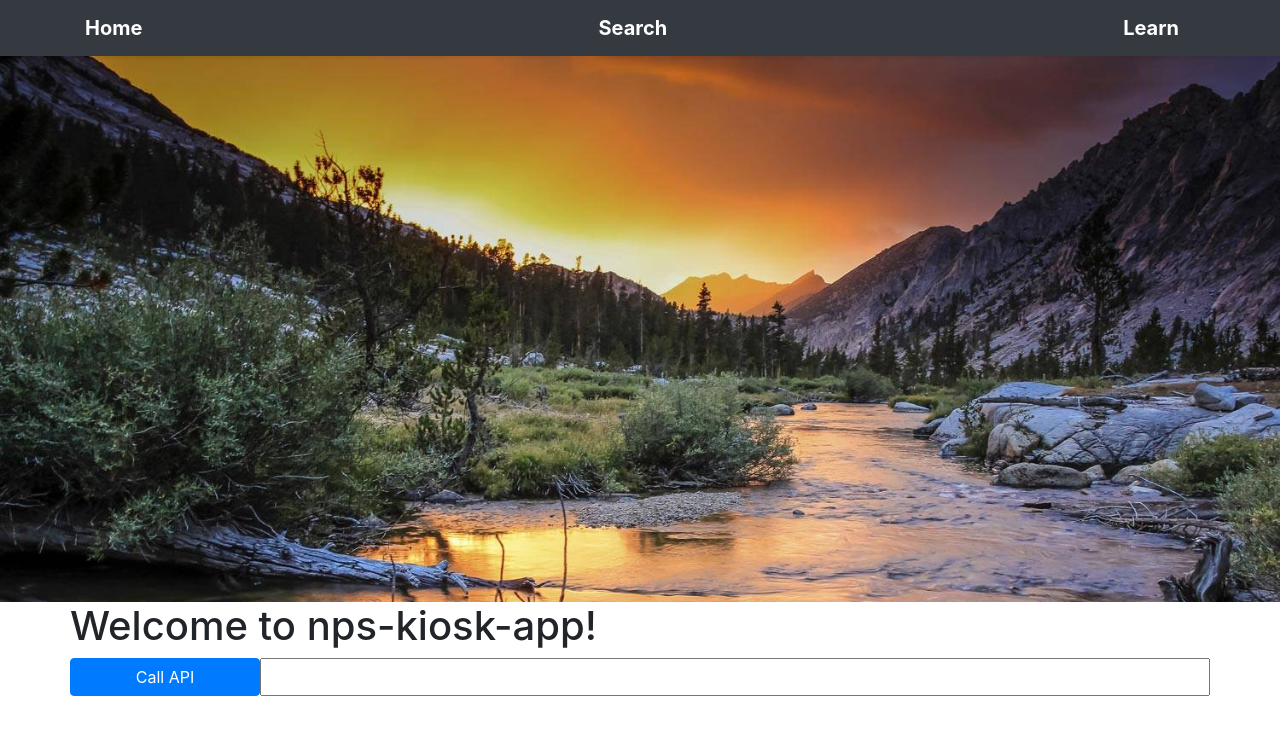
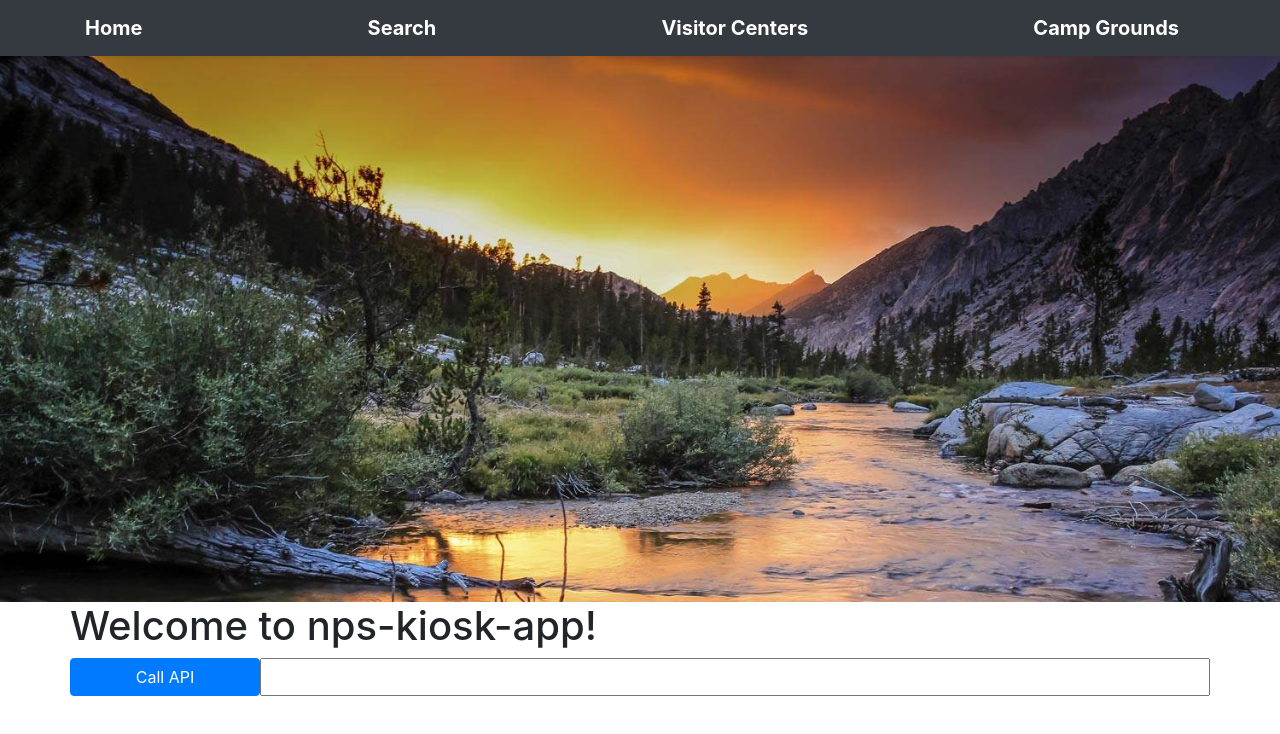
Before and after one commit to sam-xif/NPSAPIKiosk, an Angular app in the folder nps-kiosk-app/: page / in a window 1280 px wide. Shown: the top 734 px of the page. Built offline with nearby package versions, Linux system fonts and the light colour scheme.

Commit message:
Added navbar items for new views

```diff
--- a/nps-kiosk-app/src/app/app.component.html
+++ b/nps-kiosk-app/src/app/app.component.html
@@ -9,7 +9,10 @@
         <strong>Search</strong>
       </a>
       <a routerLink="/" class="navbar-brand d-flex align-items-center">
-        <strong>Learn</strong>
+        <strong>Visitor Centers</strong>
+      </a>
+      <a routerLink="/" class="navbar-brand d-flex align-items-center">
+        <strong>Camp Grounds</strong>
       </a>
     </div>
   </div>
```
